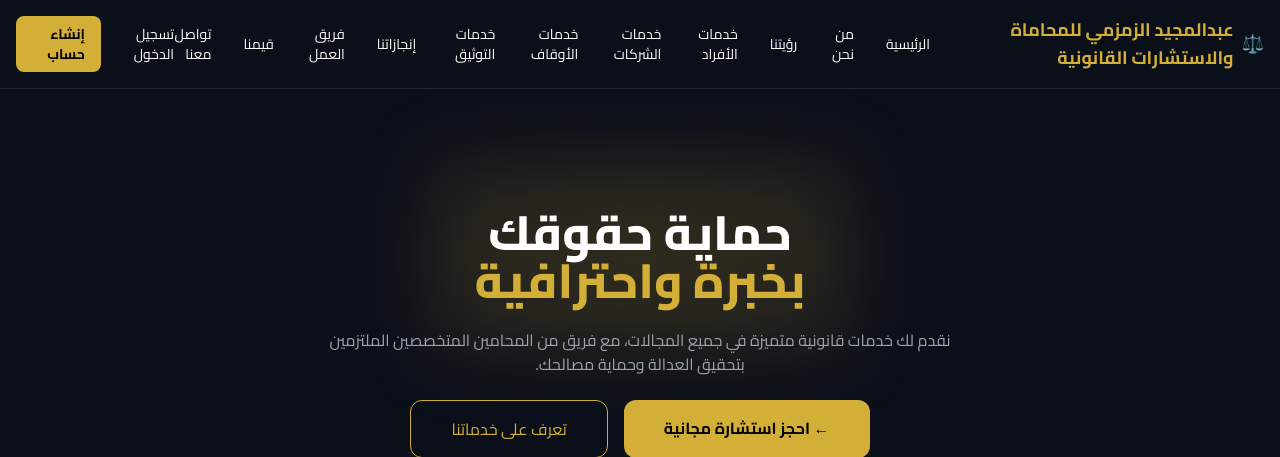
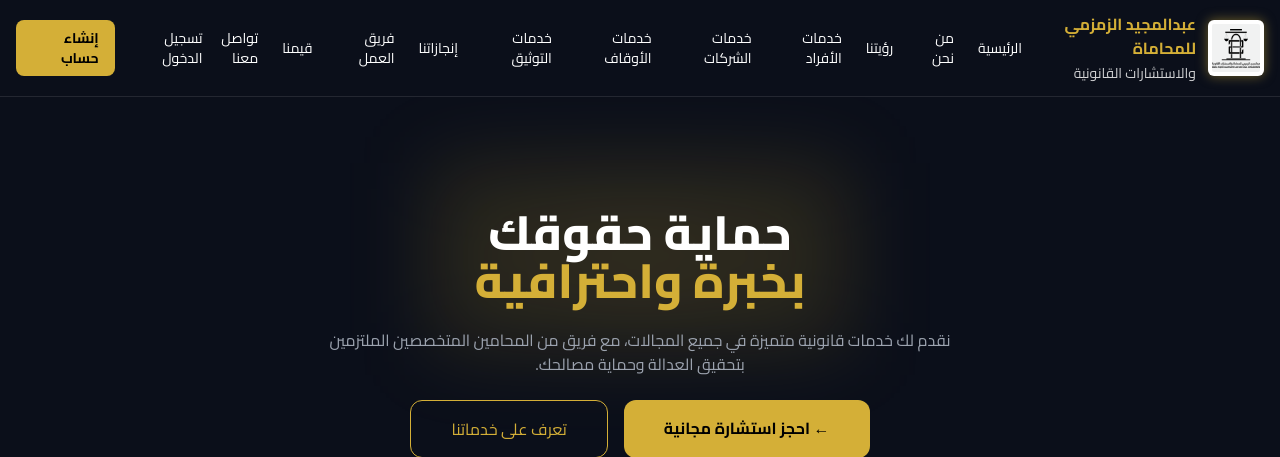
Before and after one commit to yasser-dev2024/moahmatcom, a Django app: page / in a window 1280 px wide. Shown: the top 457 px of the page. Run offline with Django 5.2, Linux system fonts and the light colour scheme; data comes from the database, SQL or seed files in the repository; some libraries are stand-ins or nearby versions.

Commit message:
بعد اضافة الشعار

```diff
--- a/templates/header.html
+++ b/templates/header.html
@@ -1,39 +1,50 @@
 <header class="bg-dark border-b border-white/10 fixed top-0 w-full z-50">
-  <div class="container-desktop mx-auto px-4 py-4 flex items-center justify-between">
+  <div class="container-desktop mx-auto px-4 py-3 flex items-center justify-between">
 
     <!-- LOGO -->
-    <div class="flex items-center gap-2 text-gold font-bold text-lg">
-      ⚖️ <span>عبدالمجيد الزمزمي للمحاماة والاستشارات القانونية</span>
+    <div class="flex items-center gap-3">
+      <img
+        src="/media/legal_services/logo.png"
+        alt="شعار مكتب عبدالمجيد الزمزمي"
+        class="
+          w-12 h-12 sm:w-14 sm:h-14
+          object-cover object-top
+          bg-white rounded-md p-1
+          drop-shadow-[0_0_6px_rgba(212,175,55,0.5)]
+        "
+      />
+
+      <span class="text-gold font-bold text-sm sm:text-base leading-tight">
+        عبدالمجيد الزمزمي للمحاماة<br class="hidden sm:block">
+        <span class="text-xs sm:text-sm font-normal text-white/80">
+          والاستشارات القانونية
+        </span>
+      </span>
     </div>
 
     <!-- DESKTOP NAV -->
-    <nav class="hidden md:flex items-center gap-8 text-sm">
+    <nav class="hidden md:flex items-center gap-6 text-sm">
       <a href="/" class="hover:text-gold">الرئيسية</a>
       <a href="#services" class="hover:text-gold">من نحن</a>
       <a href="#about" class="hover:text-gold">رؤيتنا</a>
       <a href="#contact" class="hover:text-gold">خدمات الأفراد</a>
-       <a href="#contact" class="hover:text-gold">خدمات الشركات</a>
-       <a href="#contact" class="hover:text-gold">خدمات الأوقاف</a>
+      <a href="#contact" class="hover:text-gold">خدمات الشركات</a>
+      <a href="#contact" class="hover:text-gold">خدمات الأوقاف</a>
       <a href="#contact" class="hover:text-gold">خدمات التوثيق</a>
-       <a href="#contact" class="hover:text-gold">إنجازاتنا</a>
-       <a href="#contact" class="hover:text-gold">فريق العمل</a>
+      <a href="#contact" class="hover:text-gold">إنجازاتنا</a>
+      <a href="#contact" class="hover:text-gold">فريق العمل</a>
       <a href="#contact" class="hover:text-gold">قيمنا</a>
-            <a href="#contact" class="hover:text-gold">تواصل معنا</a>
-
-
-
-
+      <a href="#contact" class="hover:text-gold">تواصل معنا</a>
     </nav>
 
     <!-- DESKTOP ACTIONS -->
     <div class="hidden md:flex items-center gap-4 text-sm">
-
       {% if request.user.is_authenticated %}
         <span class="text-white/80">
           مرحبًا، <strong class="text-gold">{{ request.user.username }}</strong>
         </span>
 
-        <form method="post" action="/accounts/logout/" class="inline">
+        <form method="post" action="/accounts/logout/">
           {% csrf_token %}
           <button
             type="submit"
@@ -53,7 +64,6 @@
           إنشاء حساب
         </a>
       {% endif %}
-
     </div>
 
     <!-- MOBILE MENU BUTTON -->
@@ -69,10 +79,9 @@
   <!-- MOBILE MENU -->
   <div id="mobileMenu" class="md:hidden hidden bg-dark border-t border-white/10">
     <nav class="flex flex-col px-6 py-4 gap-4 text-sm">
-
       <a href="/" class="hover:text-gold">الرئيسية</a>
       <a href="#services" class="hover:text-gold">من نحن</a>
-      <a href="#services" class="hover:text-gold">رؤيتنا</a>
+      <a href="#about" class="hover:text-gold">رؤيتنا</a>
       <a href="#services" class="hover:text-gold">رسالتنا</a>
       <a href="#about" class="hover:text-gold">خدمات الأفراد</a>
       <a href="#contact" class="hover:text-gold">خدمات الشركات</a>
@@ -82,8 +91,6 @@
       <a href="#contact" class="hover:text-gold">فريق العمل</a>
       <a href="#contact" class="hover:text-gold">قيمنا</a>
       <a href="#contact" class="hover:text-gold">تواصل معنا</a>
-
-
 
       <hr class="border-white/10 my-2">
 
@@ -96,7 +103,7 @@
           {% csrf_token %}
           <button
             type="submit"
-            class="bg-red-600 hover:bg-red-700 text-white px-4 py-2 rounded-lg text-center font-bold transition"
+            class="bg-red-600 hover:bg-red-700 text-white px-4 py-2 rounded-lg font-bold transition"
           >
             تسجيل خروج
           </button>
@@ -107,12 +114,11 @@
         </a>
         <a
           href="/accounts/register/"
-          class="bg-gold text-black px-4 py-2 rounded-lg text-center font-bold"
+          class="bg-gold text-black px-4 py-2 rounded-lg font-bold text-center"
         >
           إنشاء حساب
         </a>
       {% endif %}
-
     </nav>
   </div>
 </header>
```
Also changed, not shown: media/legal_services/logo.png (added).
